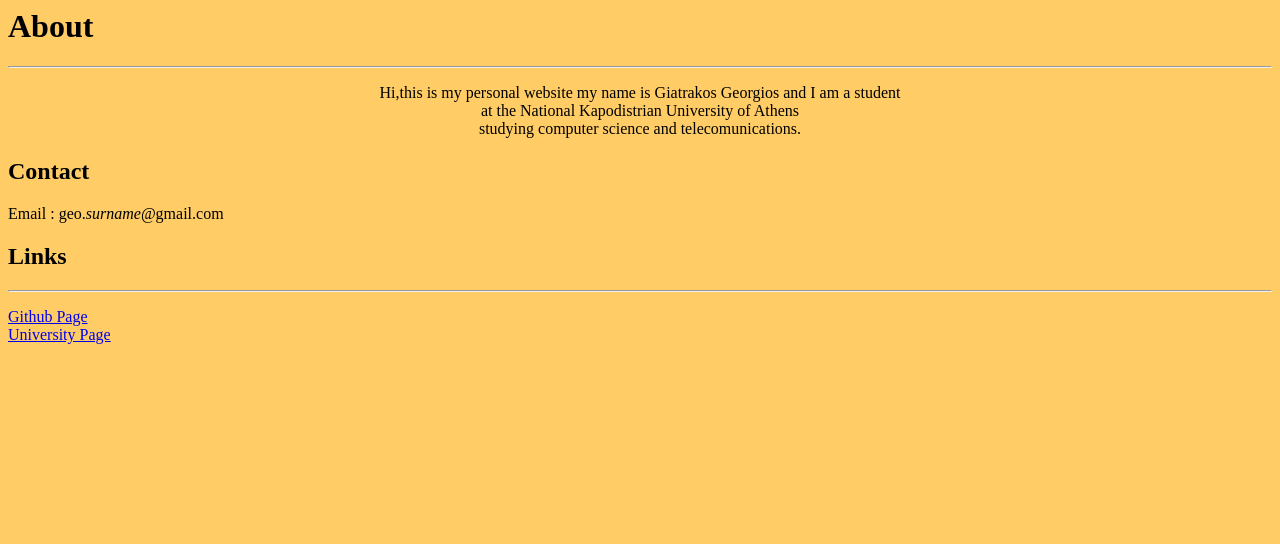
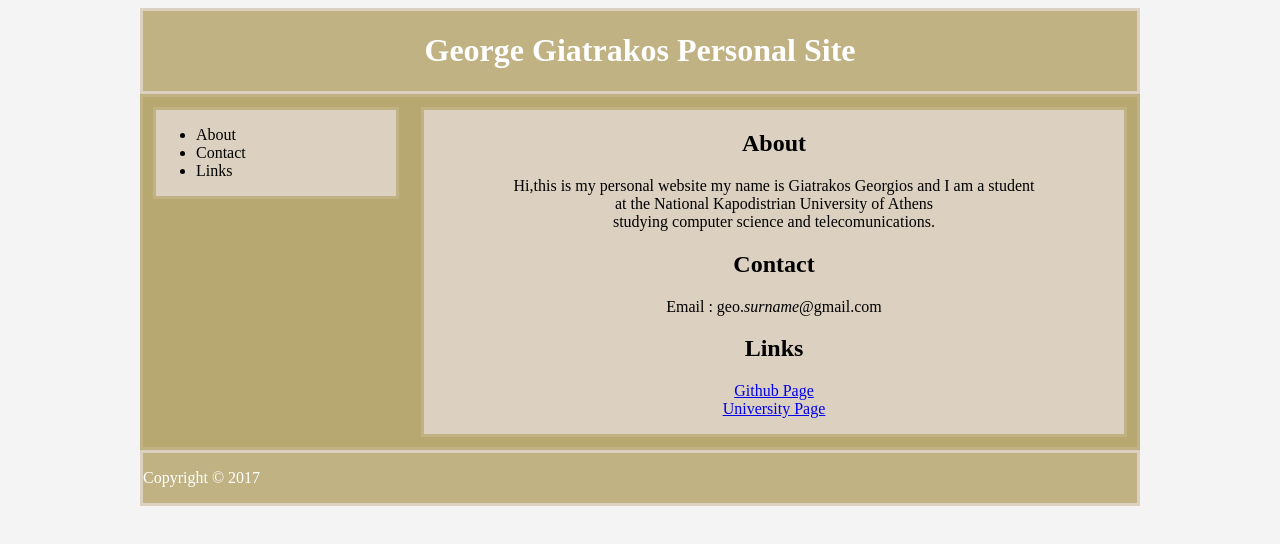
Before and after one commit to giatrakosg/website, a plain HTML site: page index.html in a window 1280 px wide. Drawn offline with Linux system fonts and the light colour scheme.

Commit message:
Update files

```diff
--- a/index.html
+++ b/index.html
@@ -1,9 +1,25 @@
 <html>
+	<head>
 		<Title>George Giatrakos Personal Website</title>
-	<body bgcolor="#ffcc66">
-		<h1>About</h1>
-		<hr>
-		<p align="center">
+		<link rel="stylesheet"	type="text/css" href="style.css"/>
+	</head>
+	<body >
+
+		<div id="container">
+			<div id="header">
+					<h1>George Giatrakos Personal Site</h1>
+			</div>
+			<div id="content">
+					<div id="Nav">
+							<ul>
+								<li>About</li>
+								<li>Contact</li>
+								<li>Links</li>
+							</ul>
+					</div>
+					<div id="main">
+						<h2>About</h2>
+						<p>
 						Hi,this is my personal  website my name is Giatrakos
 							Georgios and I am a  student <br>
 						at the National Kapodistrian University of Athens <br>
@@ -14,11 +30,18 @@
 							Email : geo.<i>surname</i>@gmail.com
 						</p>
 						<h2>Links</h2>
-		<hr>
 						<p>
 							<a href="https://github.com/giatrakosg">Github Page</a>
 							<br>
 							<a href="http://www.di.uoa.gr/eng">University Page</a>
 						</p>
+					</div>
+					<div id="empty">
+					</div>
+			</div>
+			<div id="footer">
+					<p>Copyright &copy; 2017</p>
+			</div>
+		</div>
 	</body>
 </html>
--- /dev/null
+++ b/style.css
@@ -0,0 +1,68 @@
+/* Color scheme */
+/* Pale Gold: #C0B283 */
+/* SILK : #DCD0C0 */
+/* PAPER :#F4F4F4 */
+/* CHARCOAL : #373737 */
+
+#header {
+    background-color: #C0B283 ;
+    color :white;
+    text-align: center;
+
+    border-style: solid;
+    border-width: medium;
+    border-color: #DCD0C0;
+}
+body {
+    background-color: #F4F4F4;
+}
+
+#container {
+    background-color: #F4F4F4;
+    margin-left: auto ;
+    margin-right: auto;
+    width: 1000px ;
+
+}
+
+#content {
+        background-color: #b7a872 ;
+        padding: 10px;
+
+        border-style: solid;
+        border-width: medium;
+        border-color: #C0B283;
+}
+#main {
+    background-color: #DCD0C0;
+    float: right;
+    width: 700px;
+    text-align: center;
+    border-style: solid;
+    border-width: medium;
+    border-color: #C0B283;
+
+}
+#empty {
+    clear: both;
+}
+#Nav {
+    width: 240px;
+    float: left;
+
+    background-color: #DCD0C0 ;
+    border-style: solid;
+    border-width: medium;
+    border-color: #C0B283;
+
+}
+#footer {
+    clear: both;
+    background-color: #C0B283 ;
+    color :white;
+    text-align: left;
+
+    border-style: solid;
+    border-width: small;
+    border-color: #DCD0C0;
+}
```
Lines whose indentation alone changed are shown as unchanged.
